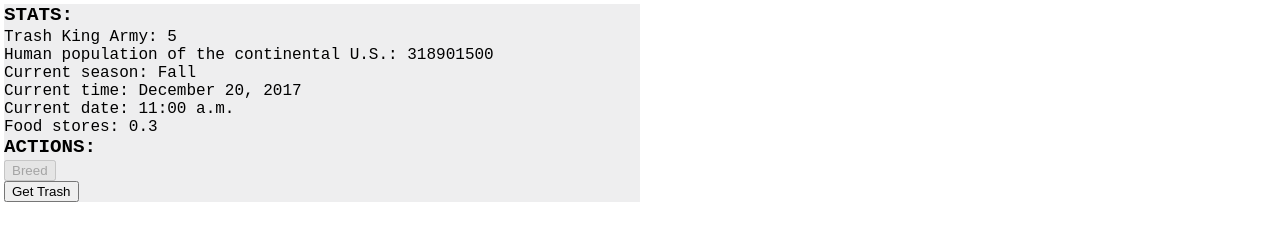
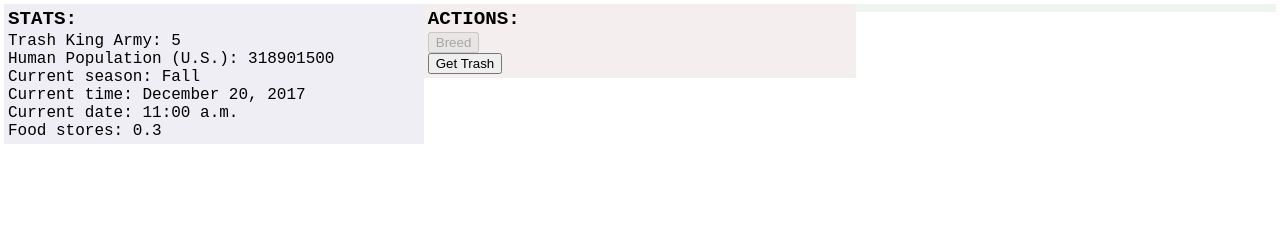
Before and after one commit to whymog/trash-kings, a plain HTML site: page index.html in a window 1280 px wide. Drawn offline with nearby package versions, Linux system fonts and the light colour scheme.

Commit message:
Added center column; miscellaneous CSS fixes to make sure they all play nice together

```diff
--- a/index.html
+++ b/index.html
@@ -16,13 +16,15 @@
 </head>
 <body>
 	<div id="leftPane">
+		<div class="paneInner">
+			<!-- Contains: Stats, Resources -->
 			<div class="statsPane">
 				<span class="paneTitle">STATS:</span>
 				<div class="statsOutput">
 					<div class="statLabel">Trash King Army:
 						<span class="stat numRaccoons"></span>
 					</div>
-				<div class="statLabel">Human population of the continental U.S.:
+					<div class="statLabel">Human Population (U.S.):
 						<span class="stat numHumans"></span>
 					</div>
 					<div class="statLabel">Current season:
@@ -39,6 +41,11 @@
 					</div>
 				</div>
 			</div>
+		</div>
+	</div>
+	<div id="centerPane">
+		<div class="paneInner">
+			<!-- Contains: Actions -->
 			<div class="actions">
 				<span class="paneTitle">ACTIONS:</span>
 				<div class="action breed">
@@ -51,8 +58,12 @@
 				</div>
 			</div>
 		</div>
+	</div>
 	<div id="rightPane">
+		<div class="paneInner">
+			<!-- Contains: Output -->
 			<div id="messageWindow"></div>
+		</div>
 	</div>
 </body>
 </html>
--- a/scripts/game.js
+++ b/scripts/game.js
@@ -24,18 +24,12 @@ var prepUI = function() {
 }
 
 var updateStatsPane = function() {
-	$statNumRaccoons.html( getTotalRaccoons() );
-	$statNumHumans.html( humans );
-	$statSeason.html( getSeason(date) );
-	$statDate.html( getHoursMinutesString(date) );
-	$statTime.html( getMonthName(date.getMonth()) + "  " + date.getDate() + ", " + date.getFullYear() );
-	$statFood.html( foodStores.toFixed(1) );
-
-	// statsHTML += "Human population of the continental United States: " + humans + "<br />";
-	// statsHTML += "Current season: " + getSeason(date) + "<br />";
-	// statsHTML += "It's " + getHoursMinutesString(date) + " on " + getMonthName(date.getMonth()) + "  " + date.getDate() + ", " + date.getFullYear() + "<br />";
-	// statsHTML += "Food stores: " + foodStores.toFixed(1);
-	// $statsPane.html(statsHTML);
+	$statNumRaccoons.html	( getTotalRaccoons() );
+	$statNumHumans.html		( humans );
+	$statSeason.html		( getSeason(date) );
+	$statDate.html			( getHoursMinutesString(date) );
+	$statTime.html			( getMonthName(date.getMonth()) + "  " + date.getDate() + ", " + date.getFullYear() );
+	$statFood.html			( foodStores.toFixed(1) );
 }
 
 var updateActionsPane = function() {
--- a/styles/style.css
+++ b/styles/style.css
@@ -4,19 +4,30 @@ body {
 	font-family: "Courier New", monospace;
 }
 
-#leftPane, #rightPane {
+#leftPane, #centerPane, #rightPane {
 	margin: 0px;
 	display: inline-block;
-	width: 50%;
+	width: 33%;
+	float: left;
+	/*padding: 4px;*/
+}
+
+.paneInner {
+	padding: 4px;
 }
 
 #leftPane {
-	background-color: #EEEEEF;
+	background-color: #EEEEF4;
+}
+
+#centerPane {
+	background-color: #F4EEEE;
+	width: 34%;
 }
 
 #rightPane {
-	float: right;
-	background-color: #EEEFEE;
+	/*float: right;*/
+	background-color: #EEF4EE;
 }
 
 .paneTitle {
```
Lines whose indentation alone changed are shown as unchanged.
